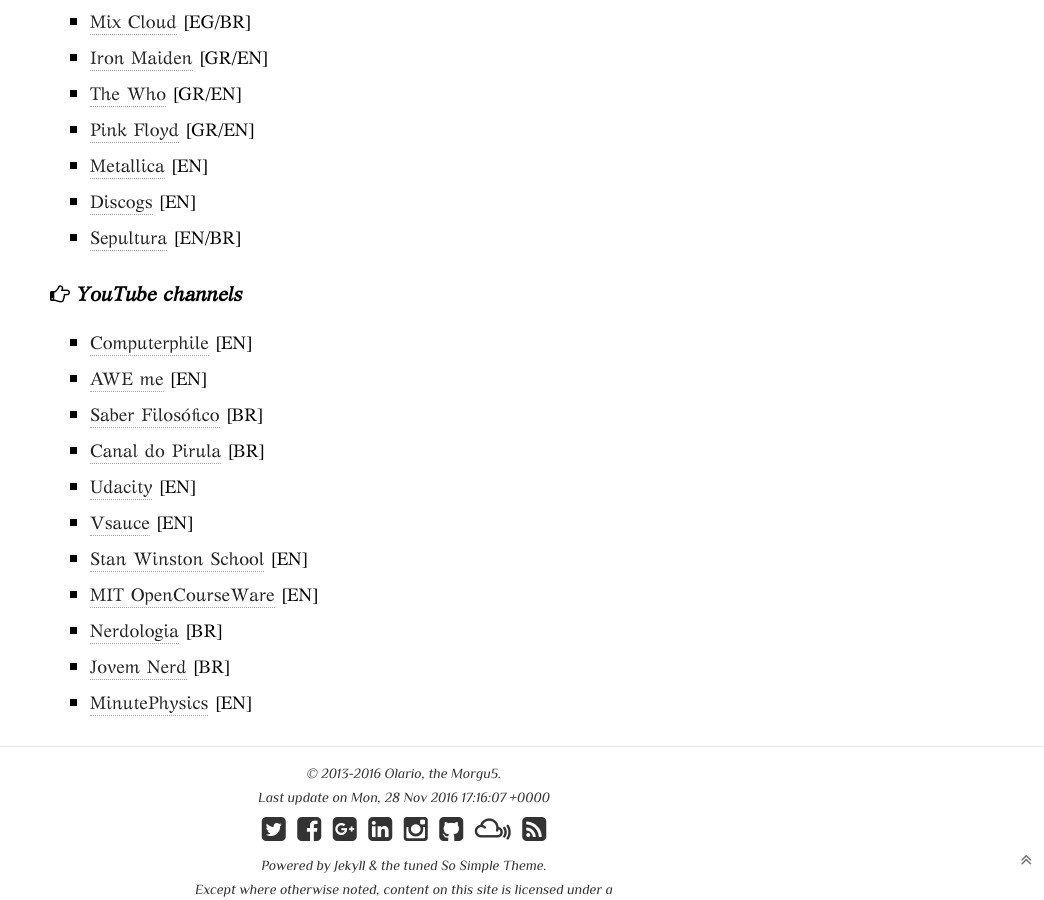
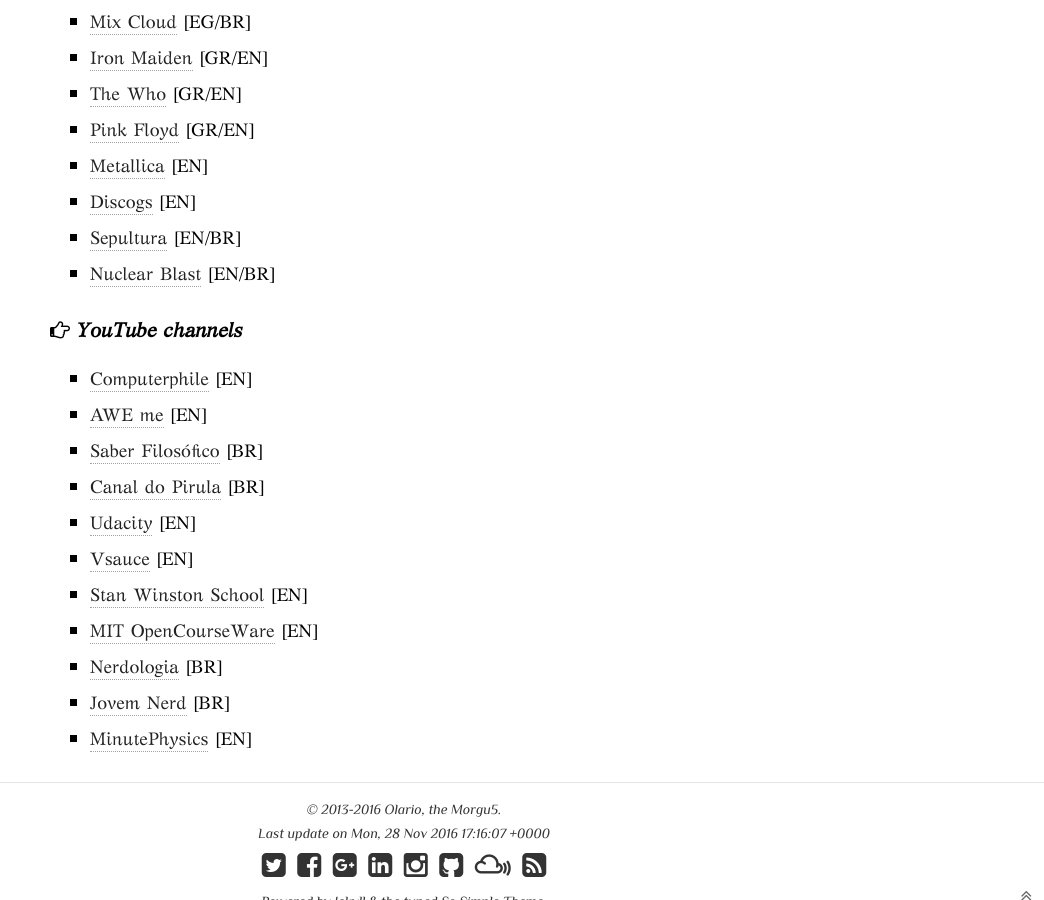
Before and after one commit to Agt-Morgu5/agt-morgu5.github.io, a Jekyll site: the page built from links/index.md, in a window 1280 px wide and 900 px high, scrolled down 1331 px. Shown: the whole window, without its empty margins (236-1280 px from the left). Built offline with Jekyll 4.4.1, drawn with Linux system fonts in a browser that asks for light colours; nearby versions of some CDN libraries.

Commit message:
machine-messiah

```diff
--- a/links/index.md
+++ b/links/index.md
@@ -42,7 +42,7 @@
 * [Metallica](https://metallica.com/){:target="_blank"} [EN]
 * [Discogs](https://www.discogs.com/){:target="_blank"} [EN]
 * [Sepultura](http://www.sepultura.com.br/){:target="_blank"} [EN/BR]
-
+* [Nuclear Blast](http://www.nuclearblast.de/de/){:target="_blank"} [EN/BR]
 
 ##### <i class="fa fa-hand-o-right"></i> YouTube channels
 
```
